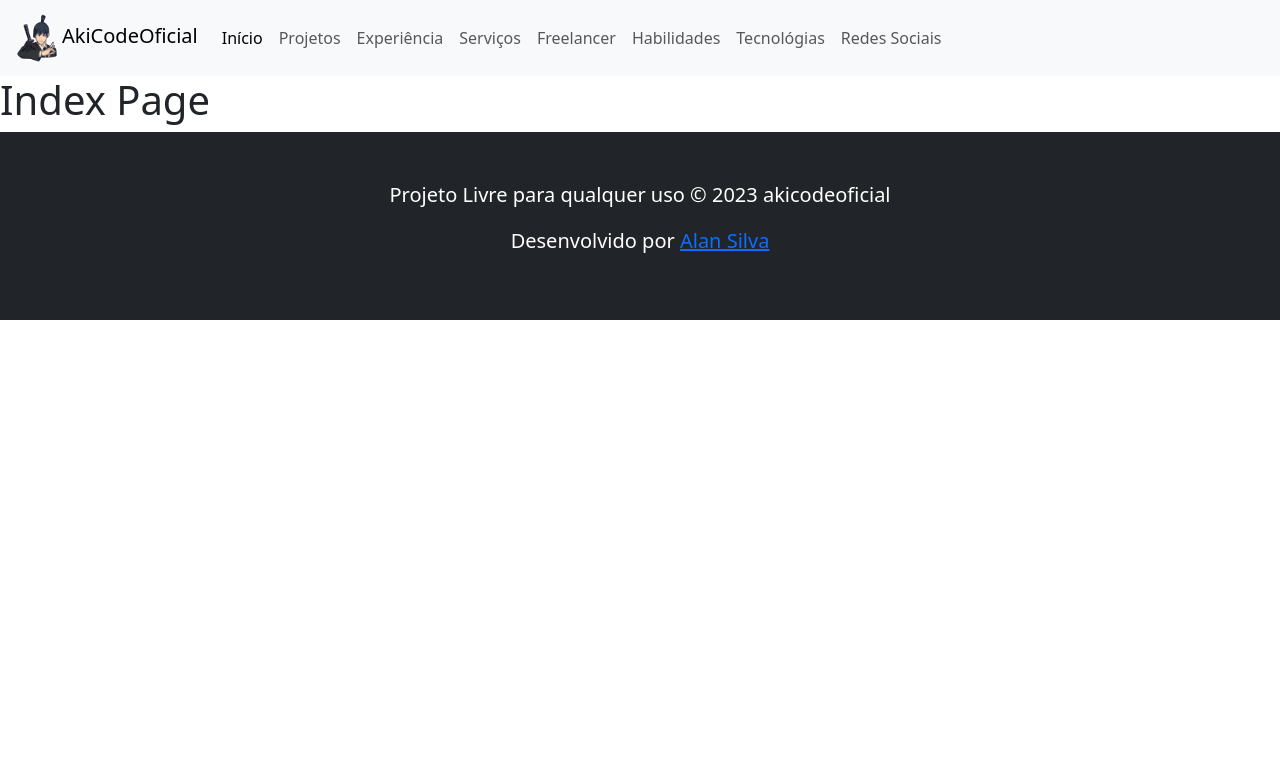
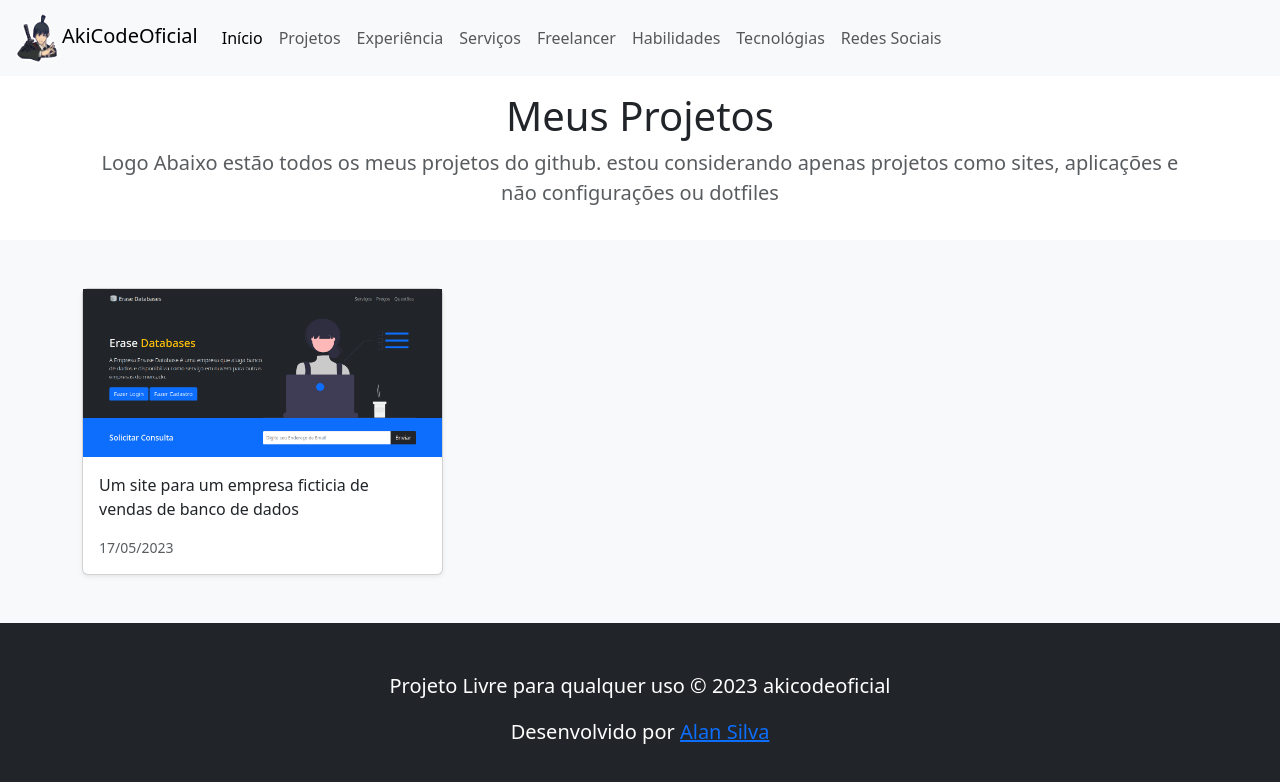
Before and after one commit to akicodeoficial/akicode-portfolio, a React (Vite) app: page /projetos in a window 1280 px wide. Shown: the top 782 px of the page. Built offline with nearby package versions, Linux system fonts and the light colour scheme.

Commit message:
Criando card de projeto

```diff
--- /dev/null
+++ b/src/components/card-project.tsx
@@ -0,0 +1,25 @@
+interface CardProjetProps {
+  date: string;
+  cardDescription: string;
+  imageUrl: string;
+}
+
+export default function CardProjet({
+  date,
+  cardDescription,
+  imageUrl,
+}: CardProjetProps): JSX.Element {
+  return (
+    <div className="col">
+      <div className="card shadow-sm">
+        <img src={imageUrl} />
+        <div className="card-body">
+          <p className="card-text">{cardDescription}</p>
+          <div className="d-flex justify-content-between align-items-center">
+            <small className="text-body-secondary">{date}</small>
+          </div>
+        </div>
+      </div>
+    </div>
+  );
+}
--- a/src/pages/projects.tsx
+++ b/src/pages/projects.tsx
@@ -1,9 +1,37 @@
+import CardProjet from "../components/card-project";
 import RootLayout from "../layouts/root";
+import EraseDatabase from "../assets/erasa-database.png";
 
 export default function ProjectsPage(): JSX.Element {
   return (
     <RootLayout>
-      <h1>Index Page</h1>
+      <header>
+        <div className="p-3">
+          <section className="jumbotron text-center">
+            <div className="container">
+              <h1 className="jumbotron-heading">Meus Projetos</h1>
+              <p className="lead text-muted">
+                Logo Abaixo estão todos os meus projetos do github. estou
+                considerando apenas projetos como sites, aplicações e não
+                configurações ou dotfiles
+              </p>
+            </div>
+          </section>
+        </div>
+      </header>
+      <main>
+        <div className="album py-5 bg-body-tertiary">
+          <div className="container">
+            <div className="row row-cols-1 row-cols-sm-2 row-cols-md-3 g-3">
+              <CardProjet
+                date="17/05/2023"
+                imageUrl={EraseDatabase}
+                cardDescription="Um site para um empresa ficticia de vendas de banco de dados"
+              />
+            </div>
+          </div>
+        </div>
+      </main>
     </RootLayout>
   );
 }
```
Also changed, not shown: src/assets/erasa-database.png (added).
